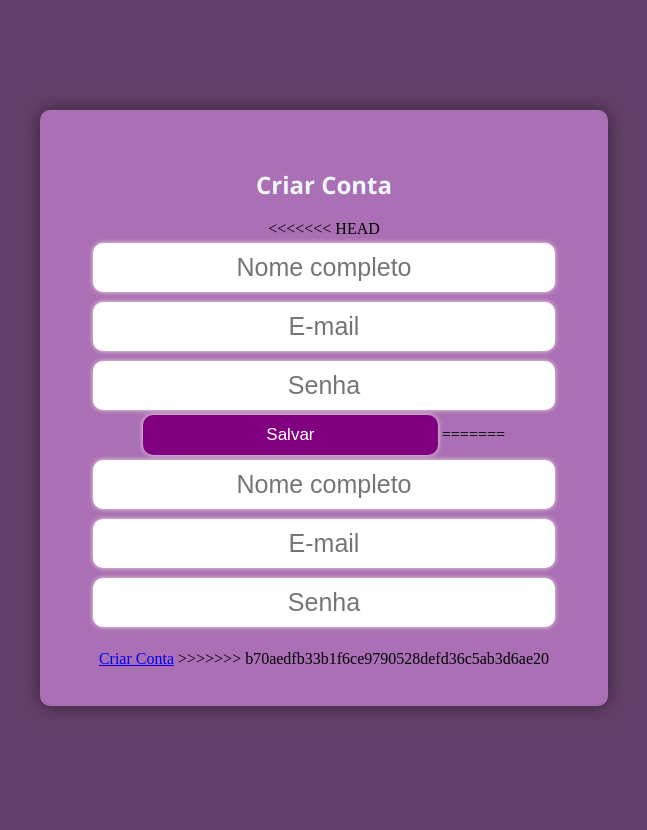
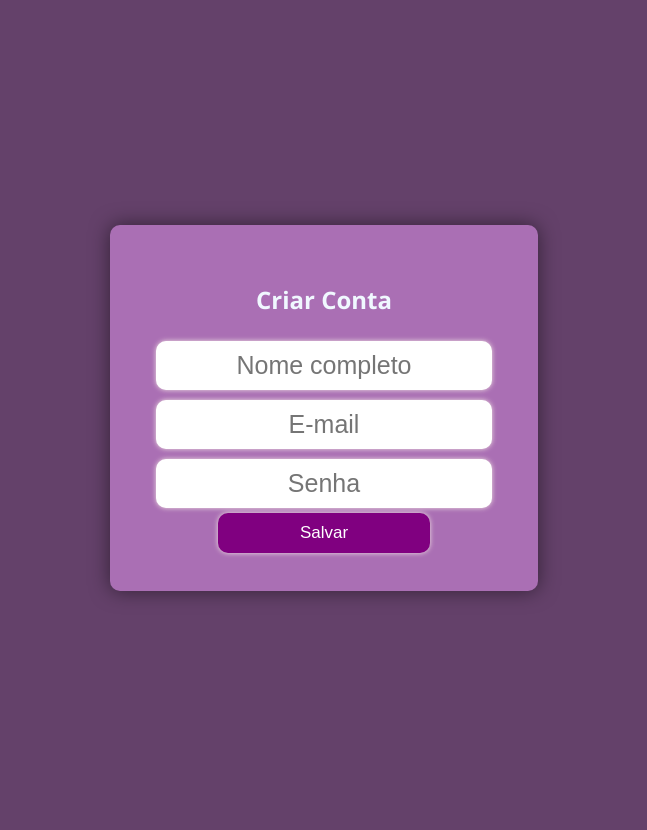
Before and after one commit to guiwamser/HabitBoost, a Python web app: template frontend/templates/cadastro.html in a window 1280 px wide. Shown: the whole page, without its empty margins (316-963 px from the left). Run offline with Jinja, Linux system fonts and the light colour scheme; the template is opened without the code that fills it, so the values that code supplies are empty.

Commit message:
subindo alteração

```diff
--- a/frontend/templates/cadastro.html
+++ b/frontend/templates/cadastro.html
@@ -75,7 +75,6 @@
         <div class="login-box">
             <h2>Criar Conta</h2>
 
-<<<<<<< HEAD
 			<form id="form-usuarios" method="post" onsubmit="save()">
 
 			<input type="text" name="nome" id="nome" placeholder="Nome completo" style="text-align: center;"><br>
@@ -83,19 +82,6 @@
 			<input type="password" name="senha" id="senha" placeholder="Senha" style="text-align: center;"><br>
 
             <input type="submit" value="Salvar">
-=======
-                <form>
-					<input type="text" id="nome" name="nome" placeholder="Nome completo" style="text-align: center;"><br>
-					<input type="text" id="email" name="email" placeholder="E-mail" style="text-align: center;"><br>
-					<input type="password" id="senha" name="senha" placeholder="Senha" style="text-align: center;"><br>
-				</form> <br>
-
-
-
-				<a href="nova_atividade.html"class="create-account-btn">Criar Conta</a>
-
-                </form>
->>>>>>> b70aedfb33b1f6ce9790528defd36c5ab3d6ae20
 
             </form>
 		</div>
```
